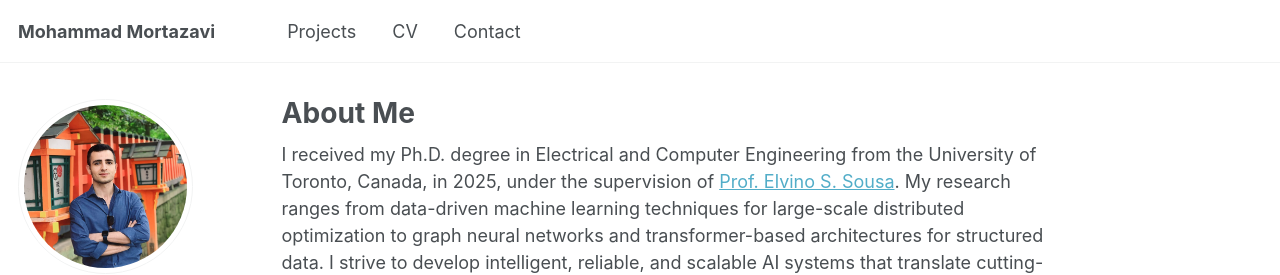
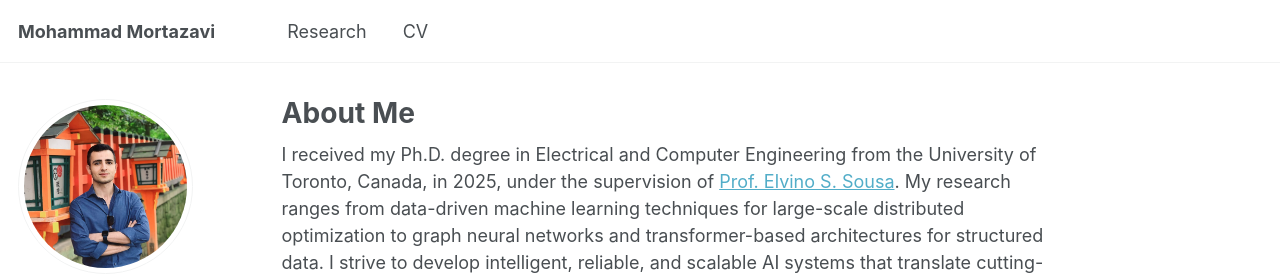
Before and after one commit to mortazawi/mortazawi.github.io, a Jekyll site: the page built from _pages/about.md, in a window 1280 px wide. Shown: the top 275 px of the page. Built offline with Jekyll 4.4.1, drawn with Linux system fonts in a browser that asks for light colours; a script that is not in the unit is left out.

Commit message:
Update navigation.yml

```diff
--- a/_data/navigation.yml
+++ b/_data/navigation.yml
@@ -17,7 +17,7 @@ main:
   # - title: "Teaching"
   #   url: /teaching/
 
-  - title: "Projects"
+  - title: "Research"
     url: /portfolio/
 
   # - title: "Blog Posts"
@@ -29,5 +29,5 @@ main:
   # - title: "CV"
   #   url: /cv-json/
 
-  - title: "Contact"
-    url: /markdown/
+  # - title: "Contact"
+  #   url: /markdown/
```
